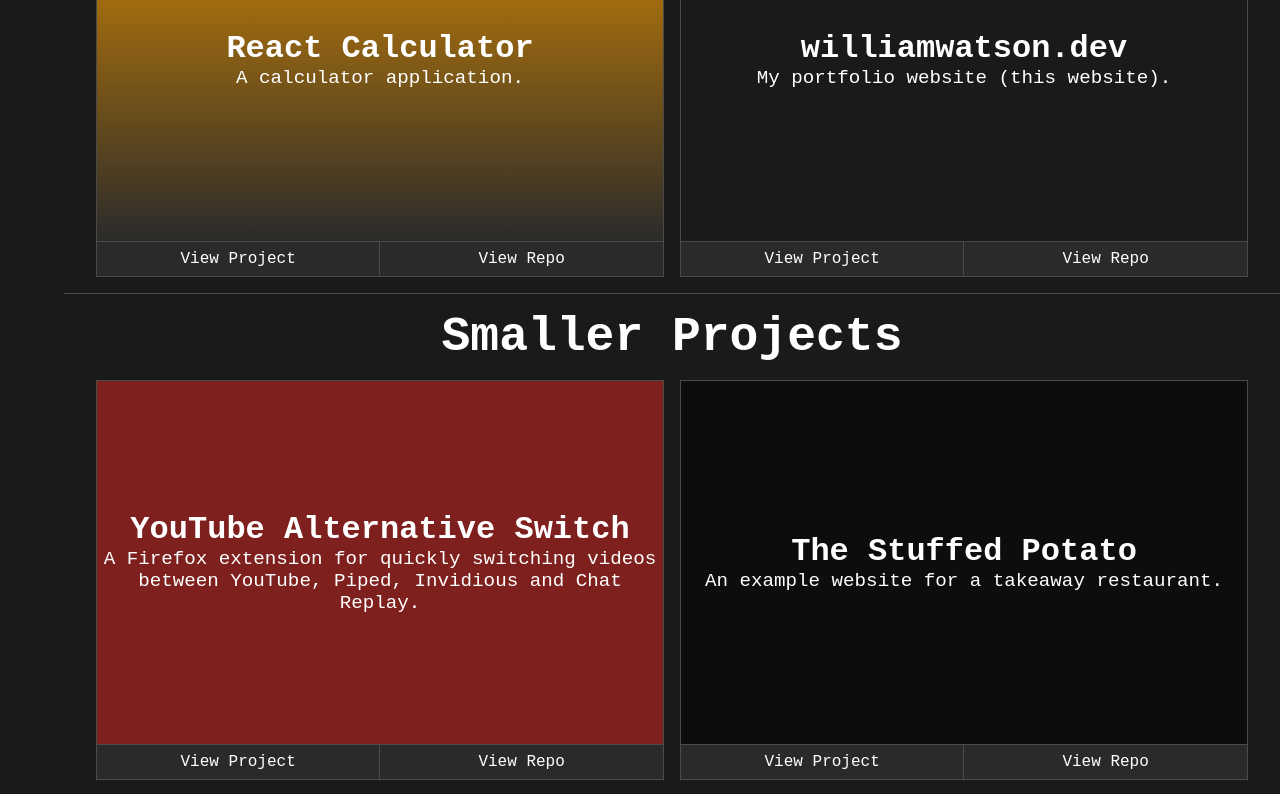
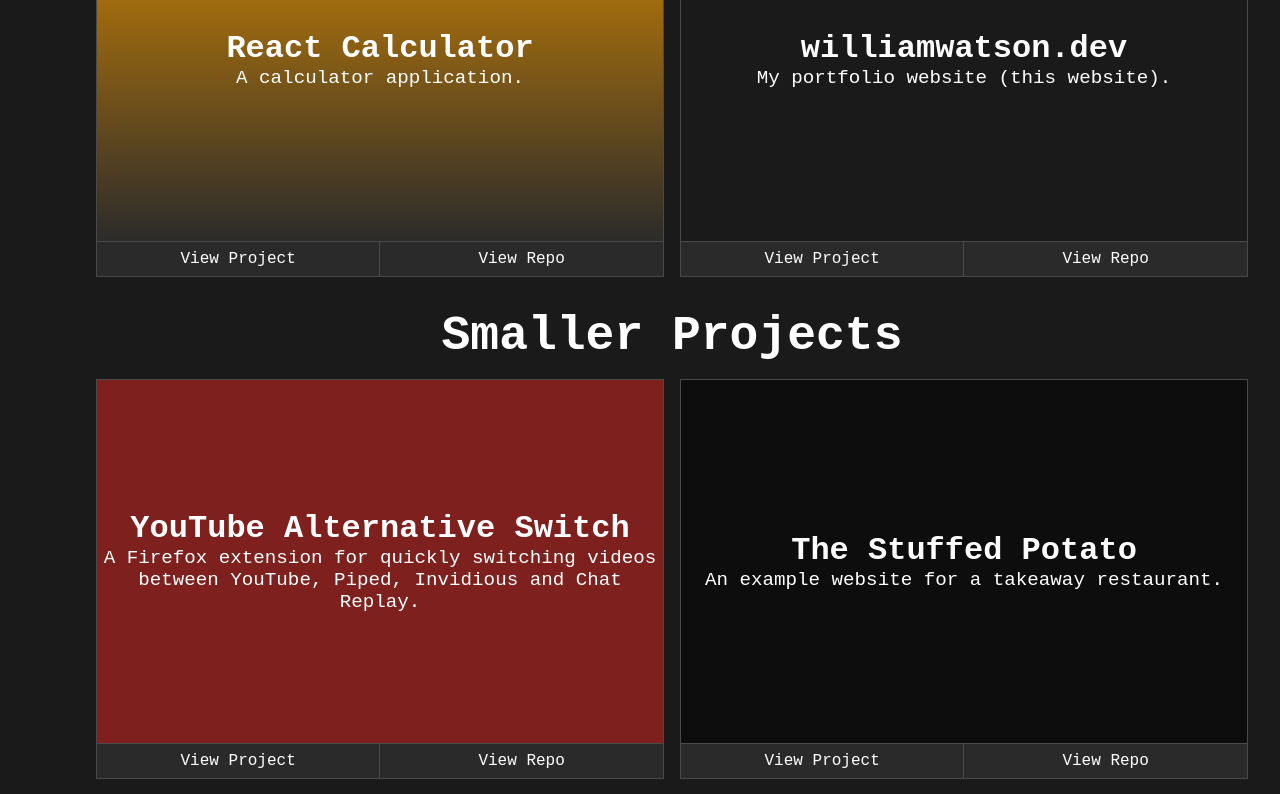
Before and after one commit to willswats/williamwatson, a SvelteKit app: page /projects in a window 1280 px wide. Shown: the part 1105-1899 px from the top of the page. Built offline with nearby package versions, Linux system fonts and the light colour scheme.

Commit message:
refactor: remove border from projects

```diff
--- a/src/routes/projects/+page.svelte
+++ b/src/routes/projects/+page.svelte
@@ -91,11 +91,7 @@
 		align-items: center;
 		text-align: center;
 		font-size: 3rem;
-		padding-top: 1rem;
-	}
-
-	.projects h1:last-of-type {
-		border-top: 1px solid #4a4a4a;
+		margin-top: 1rem;
 	}
 
 	.projects__grid {
```
